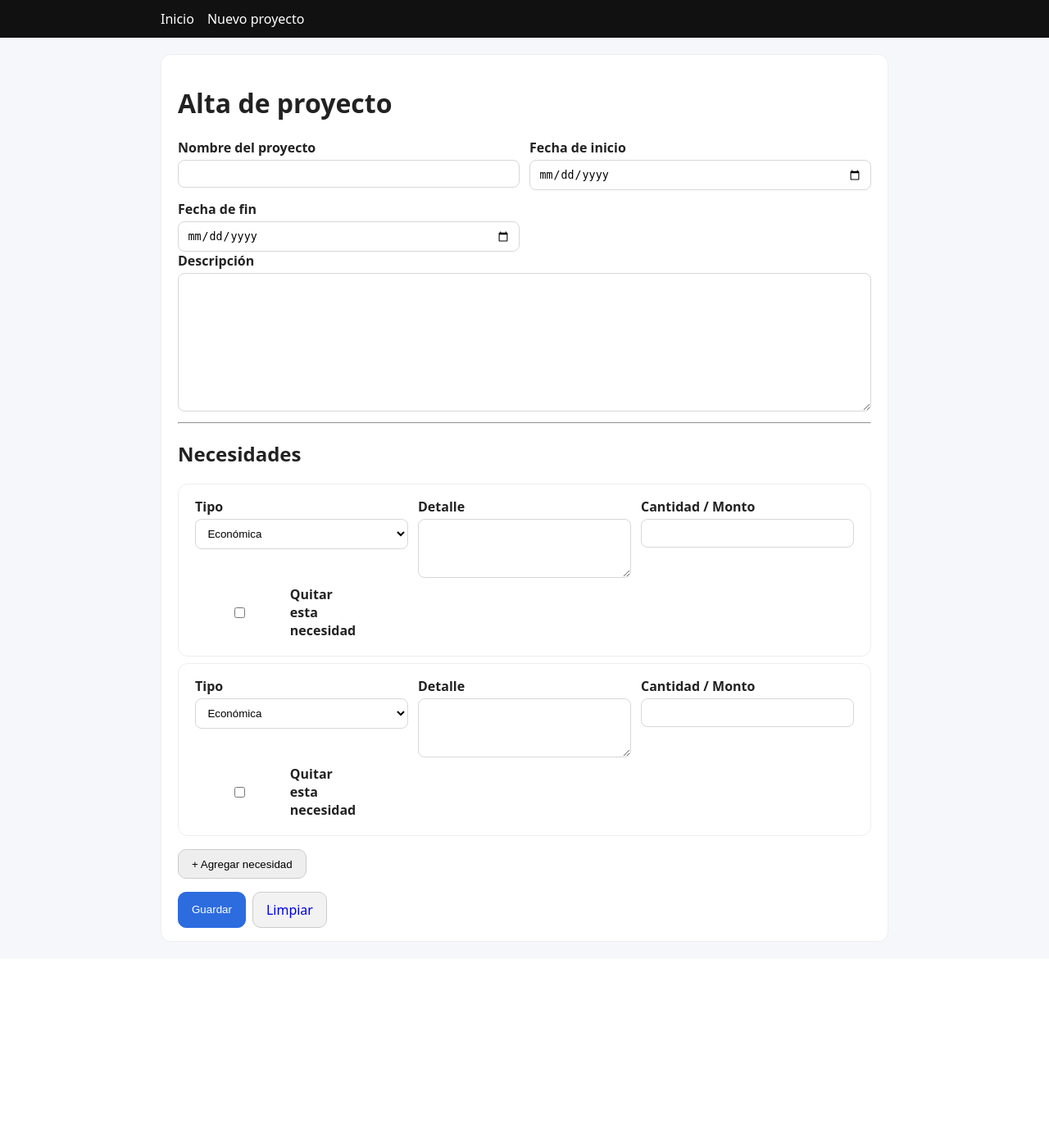
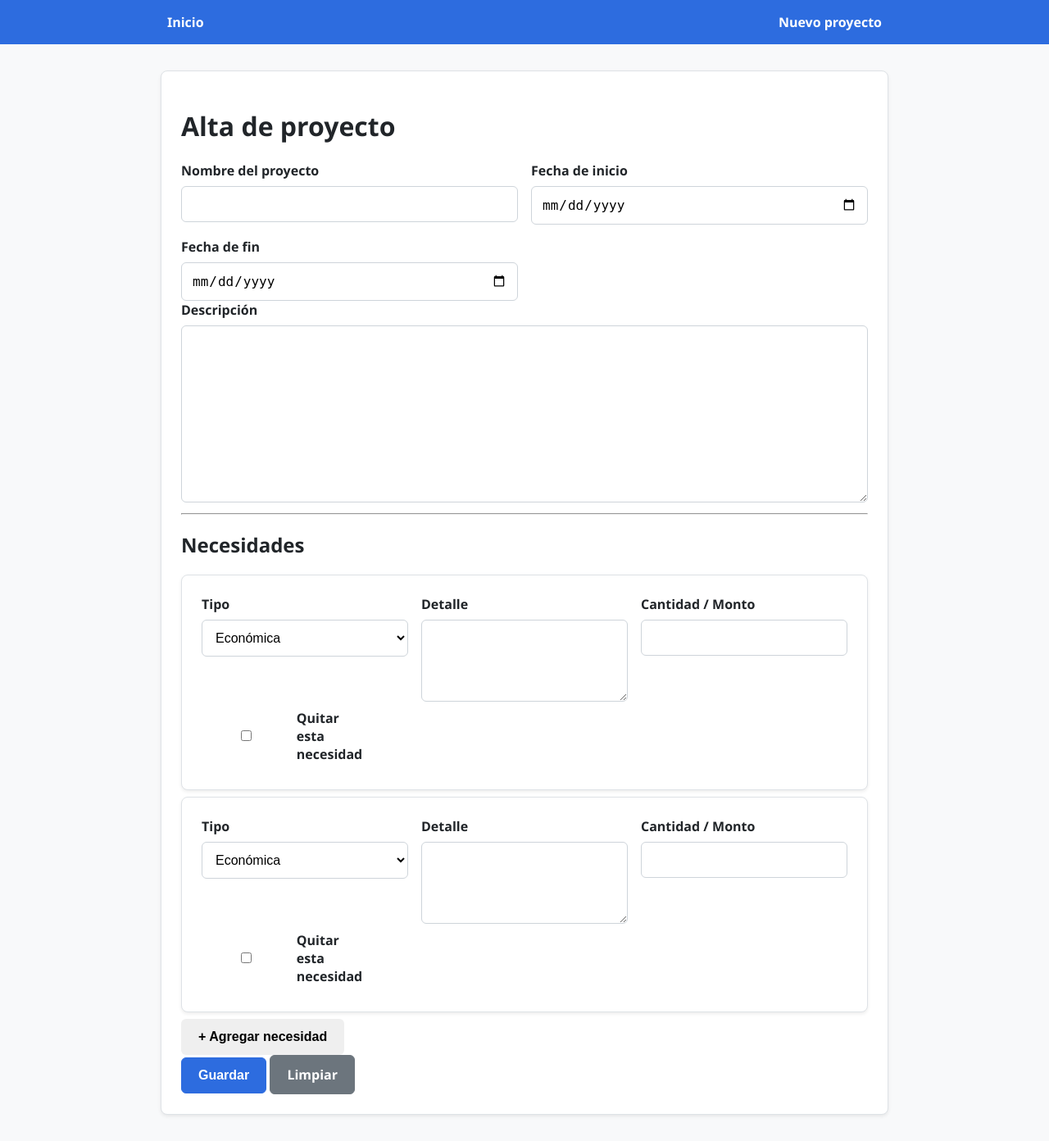
Before and after one commit to EzequielReale/DSSD-2025, a Django app: page /projects/new/ in a window 1280 px wide. Shown: the whole page at 82% size. Before the commit the page ends 1149 px from the top, so only its background shows below. Run offline with Django 5.2, Linux system fonts and the light colour scheme.

Commit message:
Mejora de los templates

```diff
--- a/projects/templates/projects/project_success.html
+++ b/projects/templates/projects/project_success.html
@@ -7,7 +7,8 @@
 </div>
 {% endif %}
 
-<h2>Proyecto creado</h2>
+<div class="card">
+    <h2 class="center">Proyecto creado</h2>
     <ul>
         <li><strong>Nombre:</strong> {{ project.name }}</li>
         <li><strong>Descripción:</strong> {{ project.description }}</li>
@@ -17,5 +18,6 @@
             <pre>{{ project.necesidades|safe }}</pre>
         </li>
     </ul>
+</div>
 
 {% endblock %}
--- a/templates/base.html
+++ b/templates/base.html
@@ -5,24 +5,166 @@
     <title>{% block title %}ProjectPlanning{% endblock %}</title>
     <meta name="viewport" content="width=device-width,initial-scale=1">
     <style>
-        :root { --mx: 920px; --brand: #2d6cdf; }
-        *{box-sizing:border-box} body{margin:0;font-family:system-ui,-apple-system,Segoe UI,Roboto,sans-serif;background:#f6f7fb;color:#222}
-        header{background:#111;color:#fff} nav{max-width:var(--mx);margin:0 auto;padding:.75rem 1rem;display:flex;gap:1rem}
-        nav a{color:#fff;text-decoration:none}
-        main{max-width:var(--mx);margin:1.25rem auto;padding:0 1rem}
-        .card{background:#fff;border:1px solid #eee;border-radius:12px;padding:1rem 1.25rem}
-        .grid{display:grid;gap:.75rem}.grid-2{grid-template-columns:1fr 1fr}.grid-3{grid-template-columns:1fr 1fr 1fr}
-        @media (max-width: 800px){.grid-2,.grid-3{grid-template-columns:1fr}}
-        label{display:block;margin-bottom:.25rem;font-weight:600}
-        input,select,textarea{width:100%;padding:.55rem .65rem;border:1px solid #d7d7d7;border-radius:8px;background:#fff}
-        textarea{min-height:72px}
-        .btn{display:inline-block;padding:.6rem 1rem;border-radius:10px;border:1px solid #ccc;background:#eee;cursor:pointer;text-decoration:none}
-        .btn-primary{background:var(--brand);border-color:var(--brand);color:#fff}
-        .btn-secondary{background:#f2f2f2}
-        .actions{margin-top:1rem;display:flex;gap:.5rem;flex-wrap:wrap}
-        .alert-err{background:#fee;border:1px solid #f99;padding:.75rem;border-radius:10px;margin-bottom:1rem}
-        .field-errors{color:#b00020;font-size:.9rem;margin-top:.25rem}
-        .center{text-align:center}
+        :root {
+            --mx: 920px;
+            --brand: #2d6cdf;
+            --brand-light: #5a8efc;
+            --danger: #e63946;
+            --success: #2a9d8f;
+            --gray: #6c757d;
+        }
+
+        * {
+            box-sizing: border-box;
+        }
+
+        body {
+            margin: 0;
+            font-family: 'Segoe UI', Tahoma, Geneva, Verdana, sans-serif;
+            background: #f8f9fa;
+            color: #212529;
+        }
+
+        header {
+            background: var(--brand);
+            color: #fff;
+            padding: 1rem 0;
+        }
+
+        nav {
+            max-width: var(--mx);
+            margin: 0 auto;
+            padding: 0 1rem;
+            display: flex;
+            justify-content: space-between;
+            align-items: center;
+        }
+
+        nav a {
+            color: #fff;
+            text-decoration: none;
+            font-weight: bold;
+            margin: 0 0.5rem;
+        }
+
+        nav a:hover {
+            text-decoration: underline;
+        }
+
+        main {
+            max-width: var(--mx);
+            margin: 2rem auto;
+            padding: 0 1rem;
+        }
+
+        .card {
+            background: #fff;
+            border: 1px solid #dee2e6;
+            border-radius: 0.5rem;
+            padding: 1.5rem;
+            box-shadow: 0 0.125rem 0.25rem rgba(0, 0, 0, 0.075);
+        }
+
+        .grid {
+            display: grid;
+            gap: 1rem;
+        }
+
+        .grid-2 {
+            grid-template-columns: 1fr 1fr;
+        }
+
+        .grid-3 {
+            grid-template-columns: 1fr 1fr 1fr;
+        }
+
+        @media (max-width: 800px) {
+            .grid-2,
+            .grid-3 {
+                grid-template-columns: 1fr;
+            }
+        }
+
+        label {
+            display: block;
+            margin-bottom: 0.5rem;
+            font-weight: 600;
+        }
+
+        input,
+        select,
+        textarea {
+            width: 100%;
+            padding: 0.75rem;
+            border: 1px solid #ced4da;
+            border-radius: 0.375rem;
+            background: #fff;
+            font-size: 1rem;
+        }
+
+        textarea {
+            min-height: 100px;
+        }
+
+        .btn {
+            display: inline-block;
+            padding: 0.75rem 1.25rem;
+            border-radius: 0.375rem;
+            border: 1px solid transparent;
+            font-size: 1rem;
+            font-weight: 600;
+            text-align: center;
+            cursor: pointer;
+            text-decoration: none;
+        }
+
+        .btn-primary {
+            background: var(--brand);
+            border-color: var(--brand);
+            color: #fff;
+        }
+
+        .btn-primary:hover {
+            background: var(--brand-light);
+        }
+
+        .btn-secondary {
+            background: var(--gray);
+            border-color: var(--gray);
+            color: #fff;
+        }
+
+        .btn-secondary:hover {
+            background: #5a6268;
+        }
+
+        .alert {
+            padding: 1rem;
+            border-radius: 0.375rem;
+            margin-bottom: 1rem;
+        }
+
+        .alert-warning {
+            background: #fff3cd;
+            border: 1px solid #ffeeba;
+            color: #856404;
+        }
+
+        .alert-err {
+            background: #f8d7da;
+            border: 1px solid #f5c6cb;
+            color: #721c24;
+        }
+
+        .alert-success {
+            background: #d4edda;
+            border: 1px solid #c3e6cb;
+            color: #155724;
+        }
+
+        .center {
+            text-align: center;
+        }
     </style>
     {% block extra_head %}{% endblock %}
 </head>
```
Lines whose indentation alone changed are shown as unchanged.
